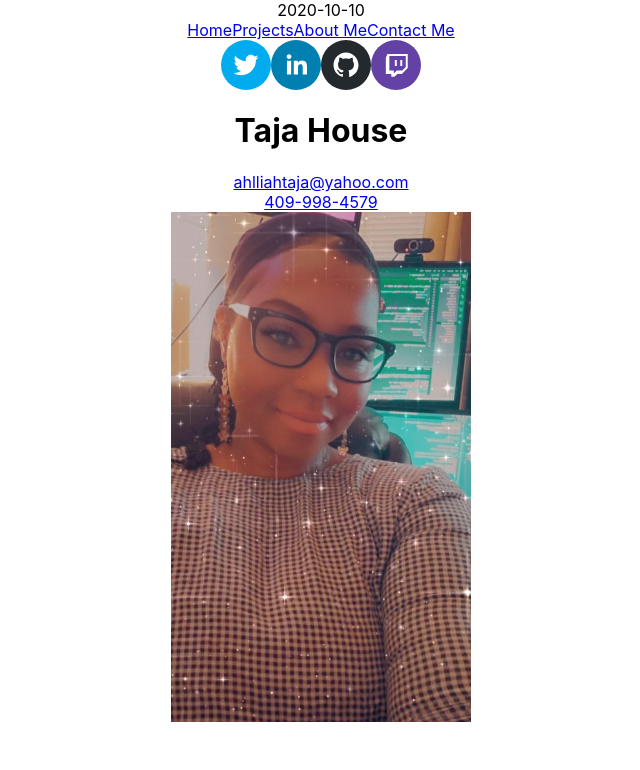
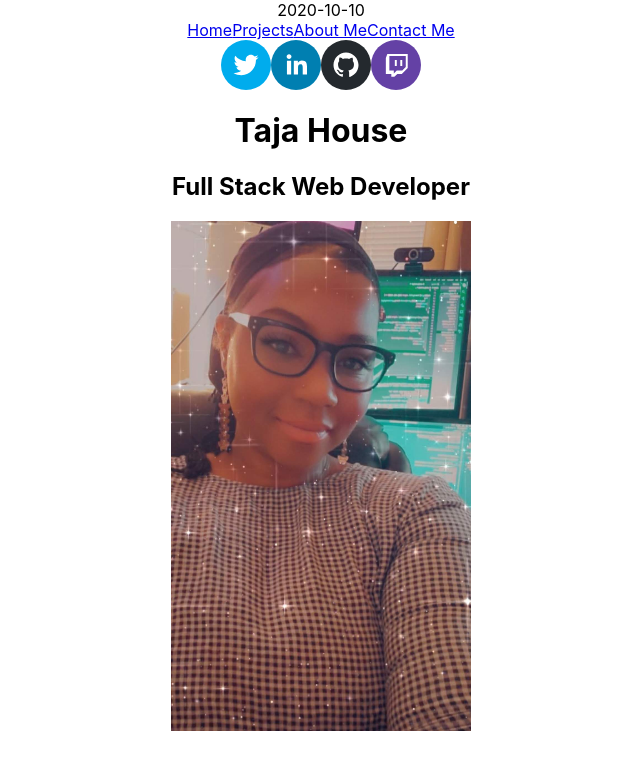
Before and after one commit to tajahouse/portfolio, a React (Create React App) app: page /home in a window 1280 px wide. Shown: the top 770 px of the page, without its empty margins (319-959 px from the left). Built offline with nearby package versions, Linux system fonts and the light colour scheme.

Commit message:
Package from particles bg is bugging out

```diff
--- a/package.json
+++ b/package.json
@@ -9,6 +9,7 @@
     "date-utils": "^1.2.21",
     "infinite-react-carousel": "^1.2.11",
     "moment": "^2.29.1",
+    "particles-bg": "^2.5.0",
     "react": "^16.13.1",
     "react-awesome-reveal": "^3.3.1",
     "react-clock": "^3.0.0",
--- a/src/assets/SocialMedia.js
+++ b/src/assets/SocialMedia.js
@@ -1,5 +1,5 @@
 import React from 'react';
-import { SocialIcon } from 'react-social-icons'
+import  {SocialIcon}  from 'react-social-icons'
 
 
 const SocialMedia = () =>{
--- a/src/components/Home.js
+++ b/src/components/Home.js
@@ -1,6 +1,7 @@
 import React, { useState, useEffect } from 'react';
 import SocialMedia from '../assets/SocialMedia'
 import { Fade, Bounce } from 'react-awesome-reveal'
+
 
 import me from '../assets/imgs/me.jpg'
 
@@ -12,15 +13,13 @@ const Home = () =>{
         <div>
             <Fade>
                 <Bounce>
-                <SocialMedia />
+                  <SocialMedia />
                   <h1> Taja House</h1>
-                  <a href="mailto: 'ahlliahtaja@yahoo.com'">ahlliahtaja@yahoo.com</a>
-                  <a href='tel:409-998-4579'>409-998-4579</a>
-
-
+                  <h2>Full Stack Web Developer</h2>
                 </Bounce>
             </Fade>
             <img src={me} alt="Taja" width="300px"></img>
+            {/* <ParticlesBg type='circle'/> */}
         </div>
     )
 }
--- a/src/components/Projects.js
+++ b/src/components/Projects.js
@@ -1,6 +1,7 @@
 import React from 'react';
 import Slider from 'infinite-react-carousel'
 import Iframe  from 'react-iframe'
+// import {ParticlesBg} from 'particles-bg'; Figure out why this is bugging out
 
 const Projects = () =>{
     return (
```
Also changed, not shown: src/components/Contact.js (added, +12 -0 lines), 1 other file (tests, documents, lock files or other folders).
